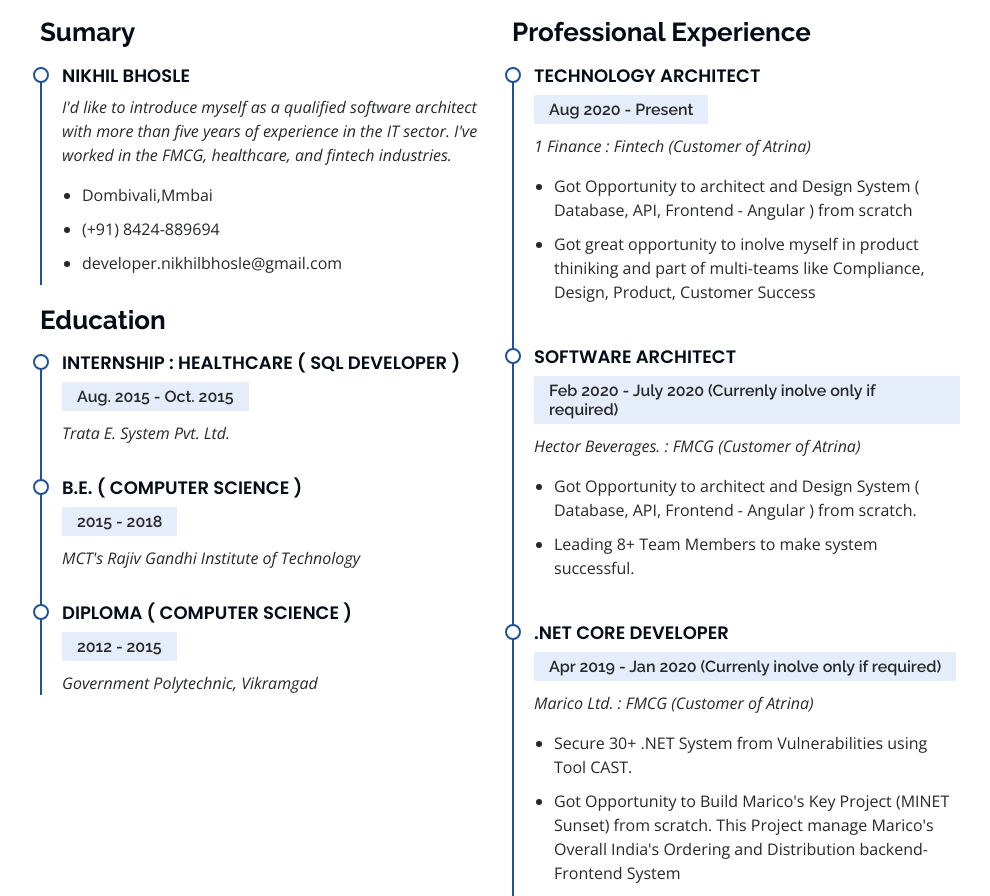
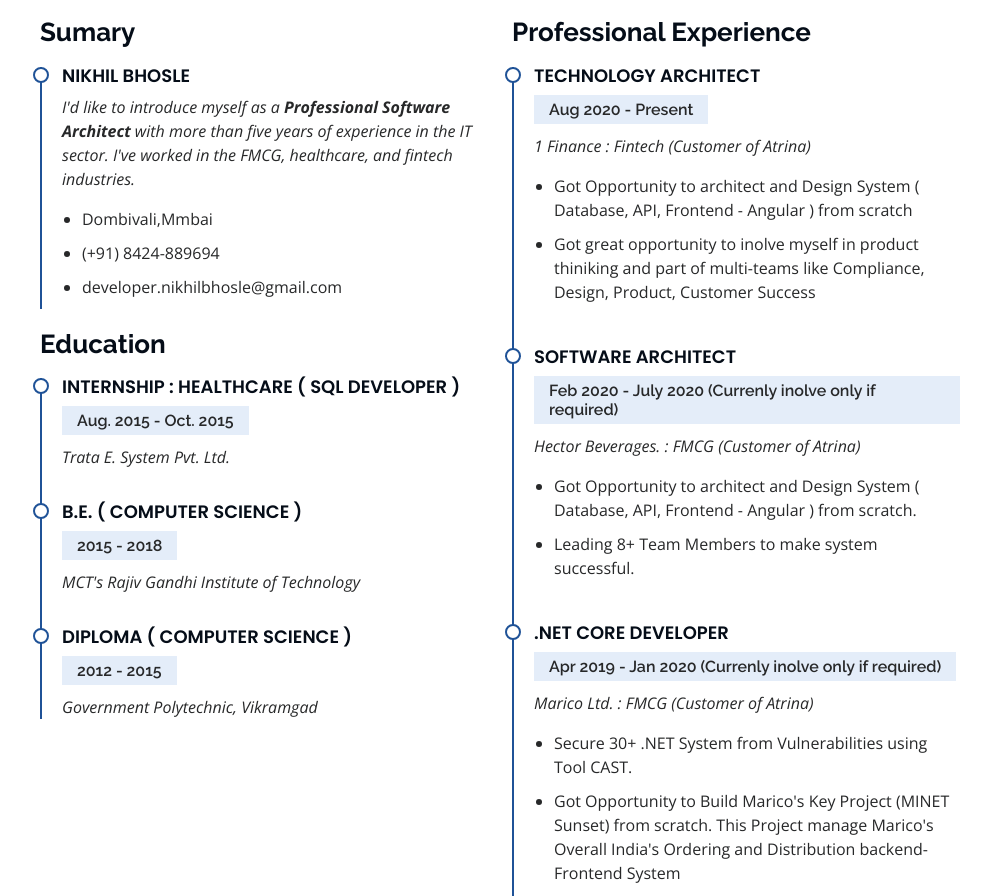
Before and after one commit to DevRuthvik/Portfolio, a plain HTML site: page index.html in a window 1280 px wide. Shown: the part 2438-3334 px from the top of the page, without its empty margins (290-1280 px from the left). Drawn offline with nearby package versions, Linux system fonts and the light colour scheme.

Commit message:
NIKHIL::Update Summery

```diff
--- a/index.html
+++ b/index.html
@@ -300,7 +300,7 @@
             <h3 class="resume-title">Sumary</h3>
             <div class="resume-item pb-0">
               <h4>NIKHIL BHOSLE</h4>
-              <p><em>I'd like to introduce myself as a qualified software architect with more than five years of experience in the IT sector. I've worked in the FMCG, healthcare, and fintech industries.</em></p>
+              <p><em>I'd like to introduce myself as a <b>Professional Software Architect</b> with more than five years of experience in the IT sector. I've worked in the FMCG, healthcare, and fintech industries.</em></p>
               <ul>
                 <li>Dombivali,Mmbai</li>
                 <li>(+91) 8424-889694</li>
```
